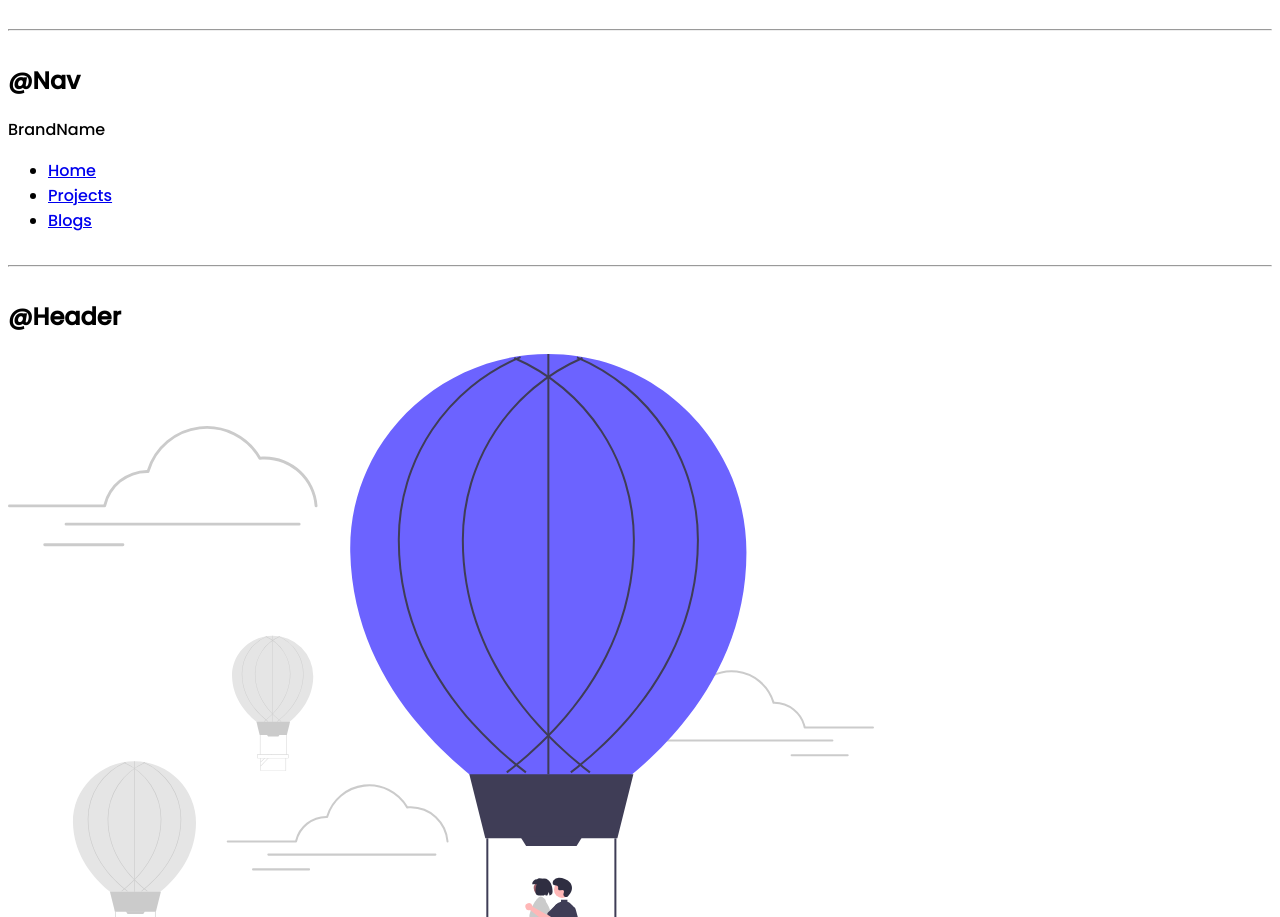
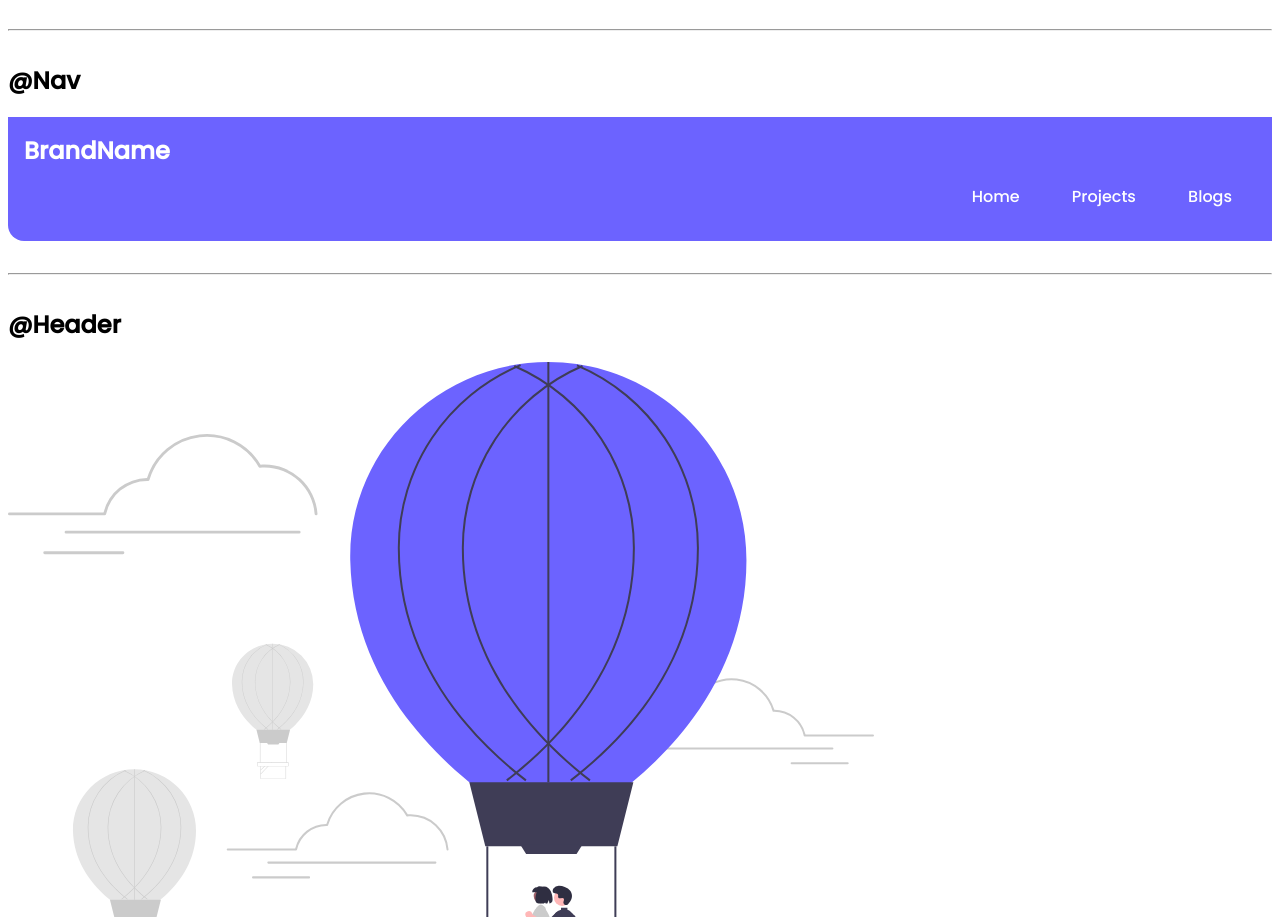
Before and after one commit to priyanshk20/ui-library, a plain HTML site: page index.html in a window 1280 px wide. Shown: the part 1563-2480 px from the top of the page. Drawn offline with Linux system fonts and the light colour scheme.

Commit message:
navbar done

```diff
--- a/index.html
+++ b/index.html
@@ -67,12 +67,12 @@
     <hr>
     <h2>@Nav</h2>
 
-    <nav>
-        <div>BrandName</div>
-        <ul>
-            <li><a href="#">Home</a></li>
-            <li><a href="#">Projects</a></li>
-            <li><a href="#">Blogs</a></li>
+    <nav class="navbar container">
+        <div class="navbar-brand">BrandName</div>
+        <ul class="list-non-bullet nav-pills">
+            <li class="list-item-inline"><a class="link" href="#">Home</a></li>
+            <li class="list-item-inline"><a class="link" href="#">Projects</a></li>
+            <li class="list-item-inline"><a class="link" href="#">Blogs</a></li>
         </ul>
     </nav>
 
--- a/styles.css
+++ b/styles.css
@@ -53,3 +53,25 @@ hr{
     display: inline;
     padding: 0rem 0.5rem;
 }
+
+
+/* navbar */
+
+.navbar{
+    background-color: var(--primary-color);
+    color: white;
+    padding: 1rem;
+    border-bottom-left-radius: 1rem;
+}
+.navbar .navbar-brand{
+    font-weight: bold;
+    font-size: 1.5rem;
+}
+
+.navbar .nav-pills{
+    text-align: right;
+}
+
+.navbar .link{
+    color: white;
+}
```
